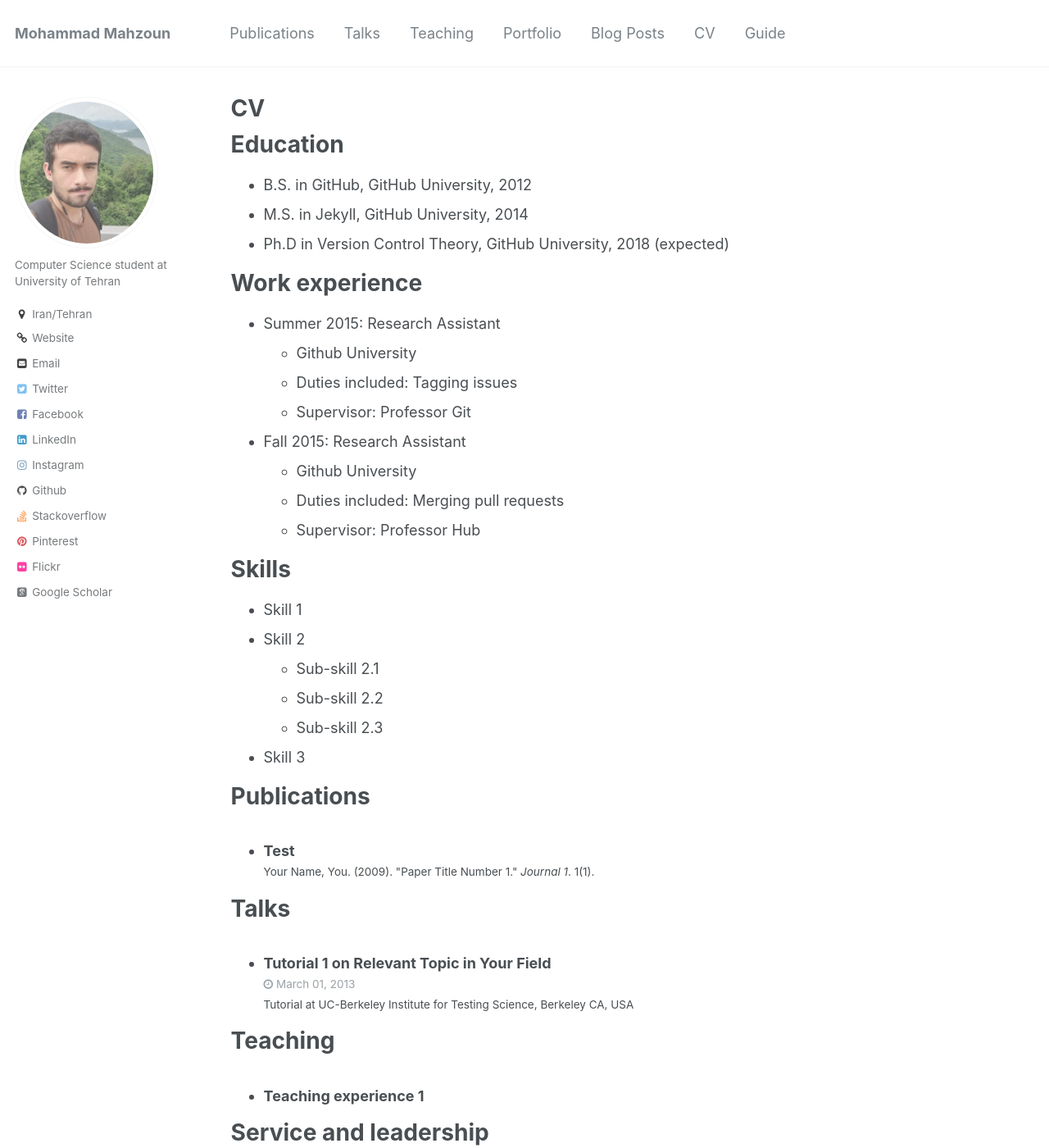
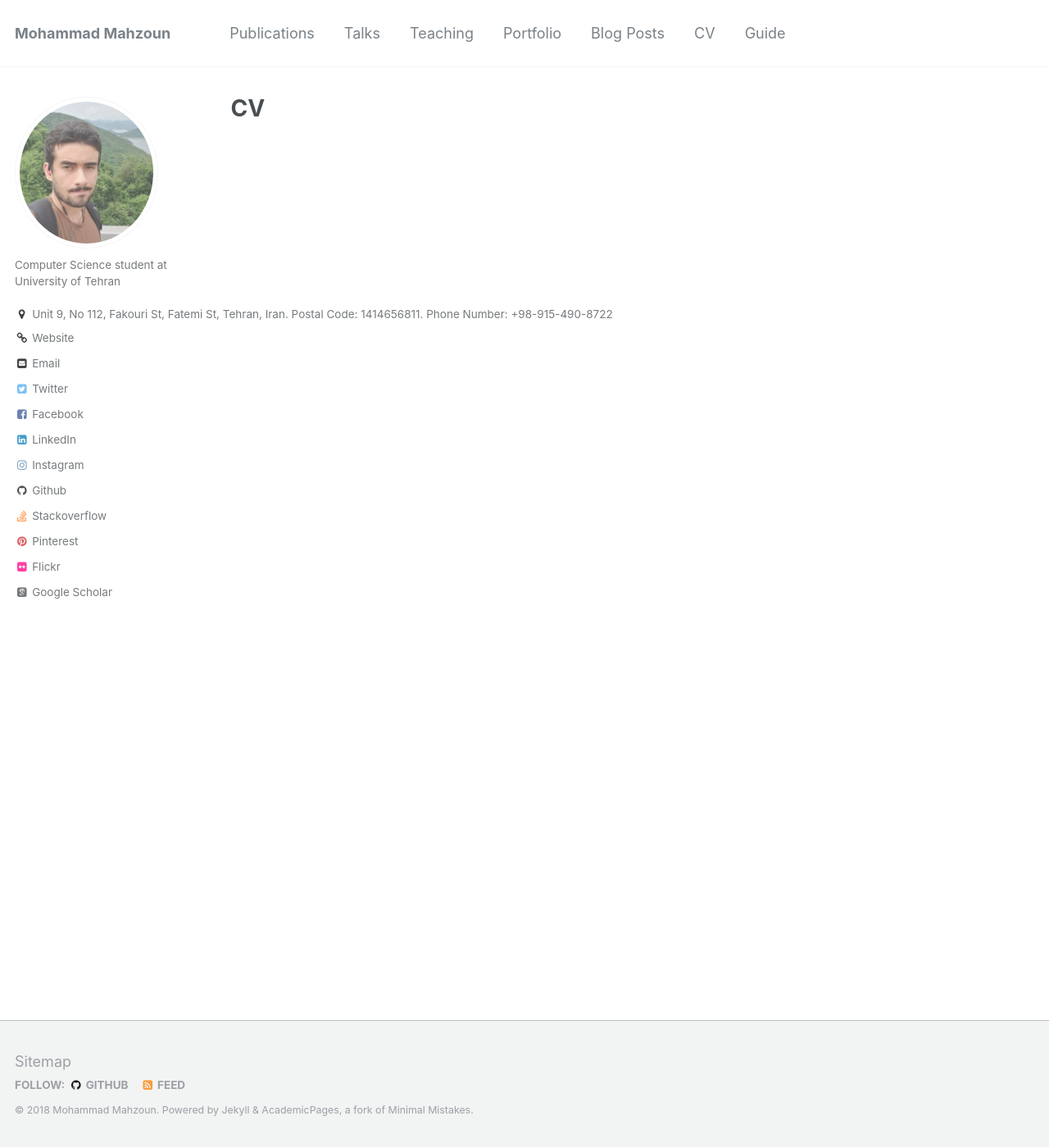
Before and after one commit to mahzoun/old_home_page, a Jekyll site: the page built from _pages/cv.md, in a window 1280 px wide and 1400 px high. Shown: the whole window at 82% size. Built offline with Jekyll 4.4.1, drawn with Linux system fonts in a browser that asks for light colours; some web fonts are replaced; some of the changed text lies outside the part shown.

Commit message:
add the address for the guys who want to send me a postcard!

```diff
--- a/_config.yml
+++ b/_config.yml
@@ -82,7 +82,7 @@
   name             : ""
   avatar           : "profile.png"
   bio              : "Computer Science student at University of Tehran"
-  location         : "Iran/Tehran"
+  location         : "Unit 9, No 112, Fakouri St, Fatemi St, Tehran, Iran. Postal Code: 1414656811. Phone Number: +98-915-490-8722"
   employer         :
   googlescholar    : "https://scholar.google.com/citations?user=4m_p68MAAAAJ&hl=en"
   email            : "mohammad.mahzoun@gmail.com"
--- a/_pages/cv.md
+++ b/_pages/cv.md
@@ -8,52 +8,3 @@
 ---
 
 {% include base_path %}
-
-Education
-======
-* B.S. in GitHub, GitHub University, 2012
-* M.S. in Jekyll, GitHub University, 2014
-* Ph.D in Version Control Theory, GitHub University, 2018 (expected)
-
-Work experience
-======
-* Summer 2015: Research Assistant
-  * Github University
-  * Duties included: Tagging issues
-  * Supervisor: Professor Git
-
-* Fall 2015: Research Assistant
-  * Github University
-  * Duties included: Merging pull requests
-  * Supervisor: Professor Hub
-
-Skills
-======
-* Skill 1
-* Skill 2
-  * Sub-skill 2.1
-  * Sub-skill 2.2
-  * Sub-skill 2.3
-* Skill 3
-
-Publications
-======
-  <ul>{% for post in site.publications %}
-    {% include archive-single-cv.html %}
-  {% endfor %}</ul>
-
-Talks
-======
-  <ul>{% for post in site.talks %}
-    {% include archive-single-talk-cv.html %}
-  {% endfor %}</ul>
-
-Teaching
-======
-  <ul>{% for post in site.teaching %}
-    {% include archive-single-cv.html %}
-  {% endfor %}</ul>
-
-Service and leadership
-======
-* Currently signed in to 43 different slack teams
```
Also changed, not shown: _pages/about.md (line endings or trailing spaces).
